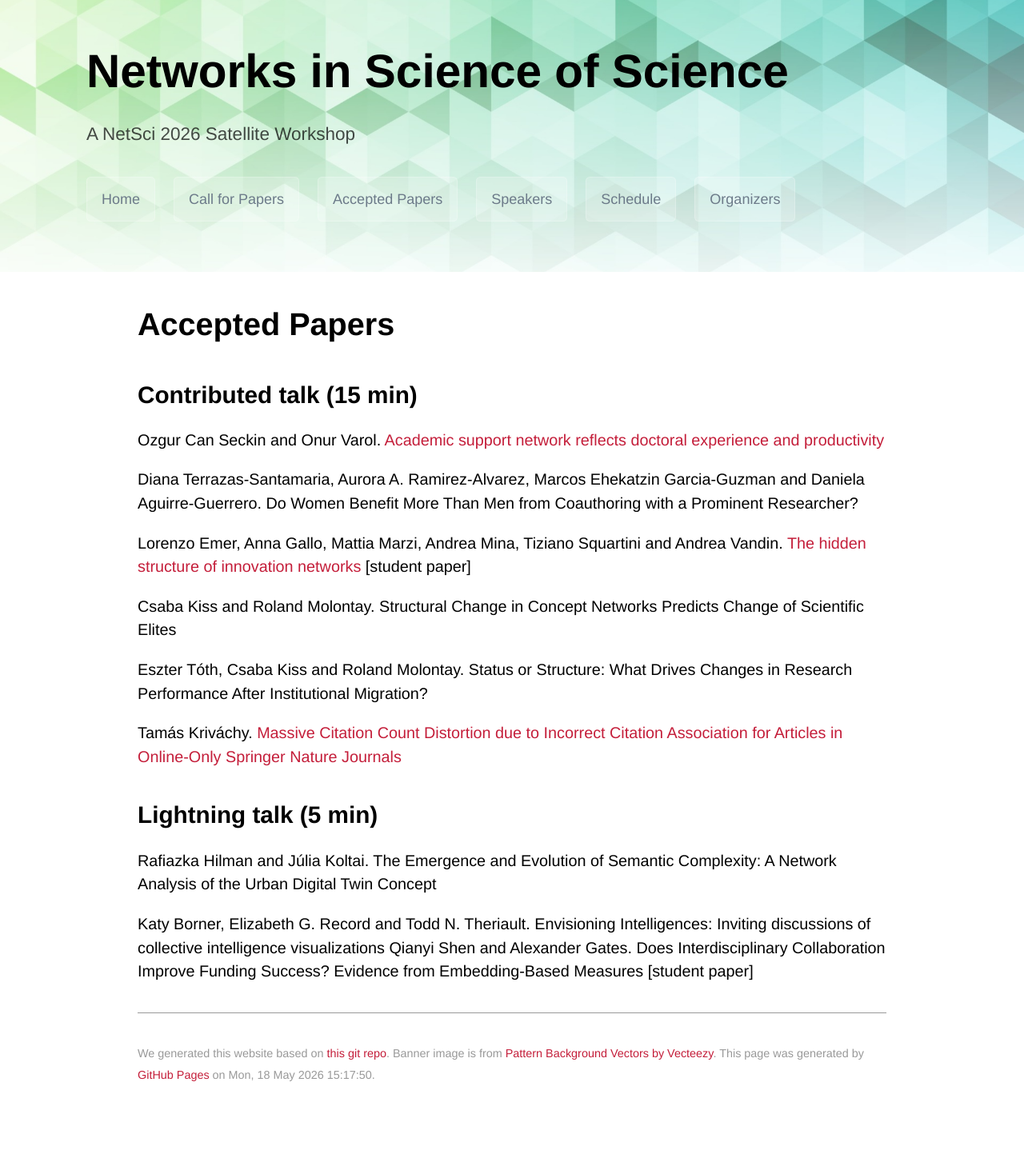
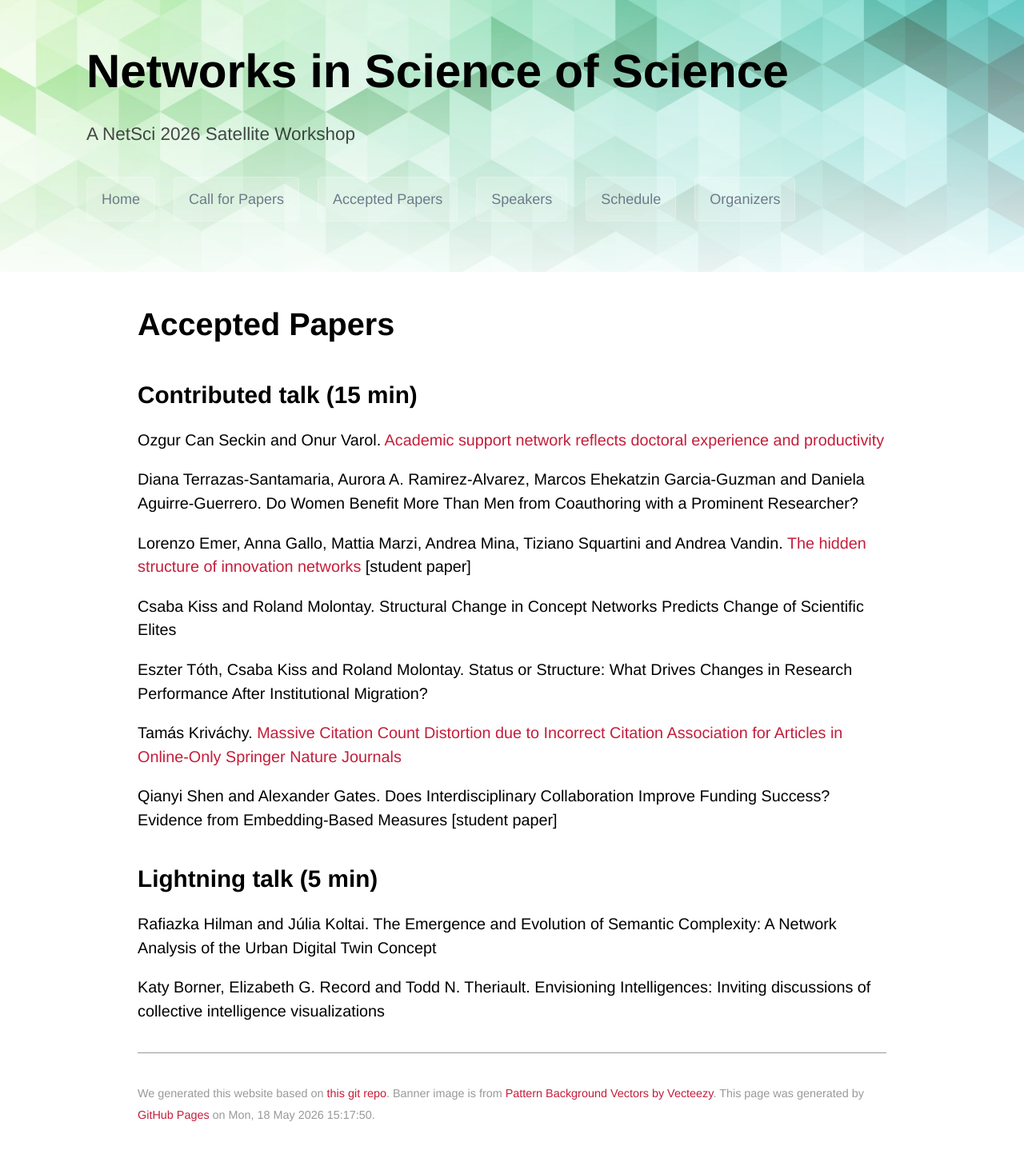
Before and after one commit to netscisci/netscisci.github.io, a Jekyll site: the page built from papers.md, in a window 1280 px wide. Shown: the whole page at 80% size. Built offline with Jekyll 4.4.1, drawn with Linux system fonts in a browser that asks for light colours; some web fonts are replaced; our own code applies the rules of GitHub Pages for plain Markdown files; before the commit the page ends 1393 px from its top, so only the background shows below that.

```diff
--- a/papers.md
+++ b/papers.md
@@ -15,8 +15,9 @@ Eszter Tóth, Csaba Kiss and Roland Molontay. Status or Structure: What Drives C
 
 Tamás Kriváchy. [Massive Citation Count Distortion due to Incorrect Citation Association for Articles in Online-Only Springer Nature Journals](https://arxiv.org/abs/2511.01675)
 
+Qianyi Shen and Alexander Gates. Does Interdisciplinary Collaboration Improve Funding Success? Evidence from Embedding-Based Measures \[student paper\]
+
 ## Lightning talk (5 min)
 Rafiazka Hilman and Júlia Koltai. The Emergence and Evolution of Semantic Complexity: A Network Analysis of the Urban Digital Twin Concept
 
 Katy Borner, Elizabeth G. Record and Todd N. Theriault. Envisioning Intelligences: Inviting discussions of collective intelligence visualizations
-Qianyi Shen and Alexander Gates. Does Interdisciplinary Collaboration Improve Funding Success? Evidence from Embedding-Based Measures \[student paper\]
```
